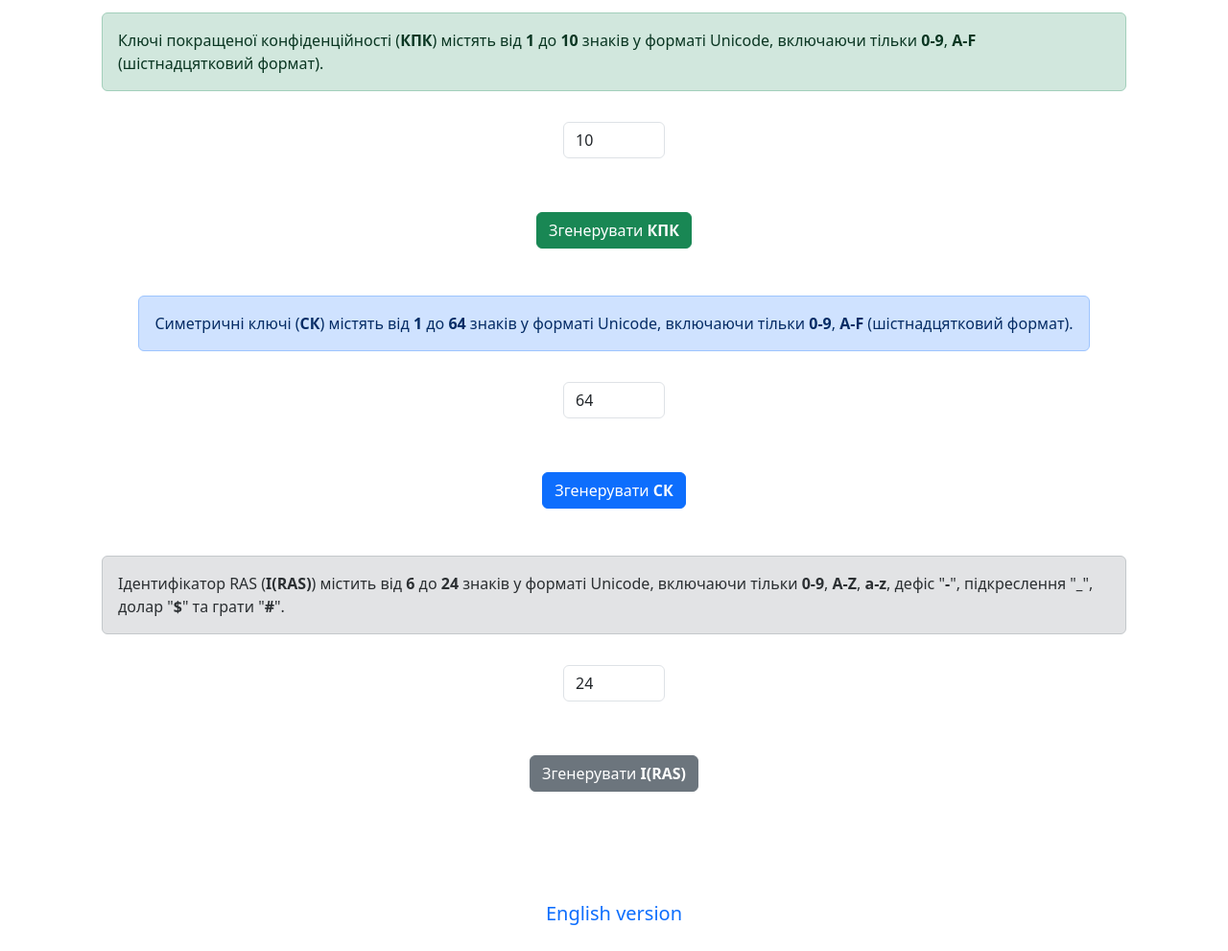
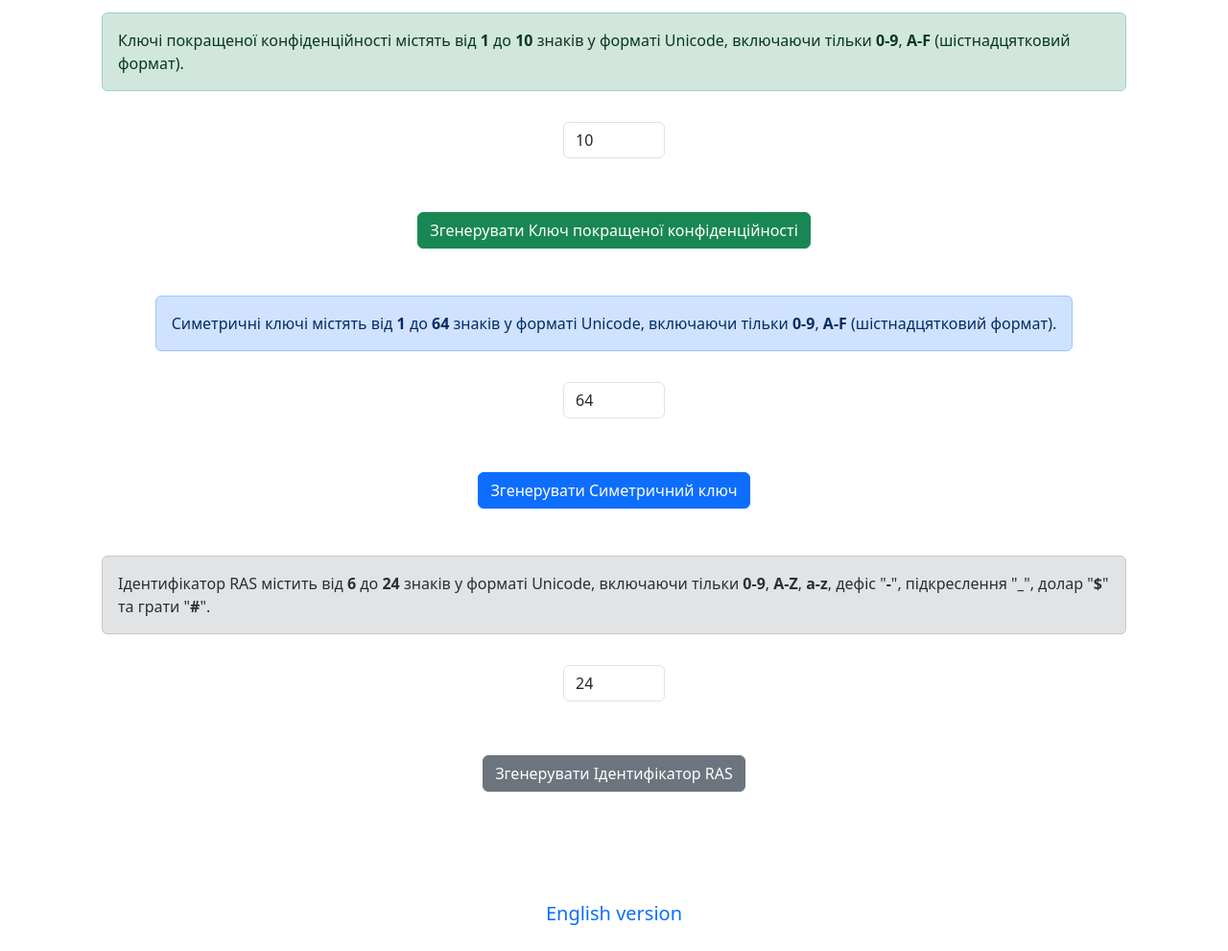
Before and after one commit to aneftz/Black-Box, a plain HTML site: page index.html in a window 1280 px wide. Shown: the part 192-1183 px from the top of the page at 96% size. Drawn offline with nearby package versions, Linux system fonts and the light colour scheme.

Commit message:
No short

```diff
--- a/index.html
+++ b/index.html
@@ -22,7 +22,7 @@
             </div>
             <div class="mb-3">
                 <div class="alert alert-success" role="alert">
-                    Ключі покращеної конфіденційності (<b>КПК</b>) містять від <b>1</b> до <b>10</b> знаків у форматі
+                    Ключі покращеної конфіденційності містять від <b>1</b> до <b>10</b> знаків у форматі
                     Unicode, включаючи тільки <b>0-9</b>, <b>A-F</b> (шістнадцятковий формат).
                 </div>
             </div>
@@ -35,12 +35,12 @@
 
             <div class="mb-3">
                 <button class="btn btn-success" type="button"
-                    onclick="generateHexadecimalKey('enhanzed_key_size')">Згенерувати <b>КПК</b></button>
+                    onclick="generateHexadecimalKey('enhanzed_key_size')">Згенерувати Ключ покращеної конфіденційності</button>
             </div>
             <hr />
             <div class="mb-3">
                 <div class="alert alert-primary" role="alert">
-                    Симетричні ключі (<b>СК</b>) містять від <b>1</b> до <b>64</b> знаків у форматі Unicode, включаючи
+                    Симетричні ключі містять від <b>1</b> до <b>64</b> знаків у форматі Unicode, включаючи
                     тільки <b>0-9</b>, <b>A-F</b> (шістнадцятковий формат).
                 </div>
             </div>
@@ -53,12 +53,12 @@
 
             <div class="mb-3">
                 <button class="btn btn-primary" type="button"
-                    onclick="generateHexadecimalKey1('symmetric_key_size')">Згенерувати <b>СК</b></button>
+                    onclick="generateHexadecimalKey1('symmetric_key_size')">Згенерувати Симетричний ключ</button>
             </div>
             <hr />
             <div class="mb-3">
                 <div class="alert alert-secondary" role="alert">
-                    Ідентифікатор RAS (<b>I(RAS)</b>) містить від <b>6</b> до <b>24</b> знаків у форматі Unicode,
+                    Ідентифікатор RAS містить від <b>6</b> до <b>24</b> знаків у форматі Unicode,
                     включаючи тільки <b>0-9</b>, <b>A-Z</b>, <b>a-z</b>, дефіс "<b>-</b>", підкреслення "<b>_</b>",
                     долар "<b>$</b>" та грати "<b>#</b>".
                 </div>
@@ -71,7 +71,7 @@
             </div>
             <div class="mb-3">
                 <button class="btn btn-secondary" type="button" onclick="generateRASID('ras_id_size')">Згенерувати
-                    <b>I(RAS)</b></button>
+                    Ідентифікатор RAS</button>
             </div>
         </div>
     </main>
```
Also changed, not shown: en.html (+5 -5 lines).
